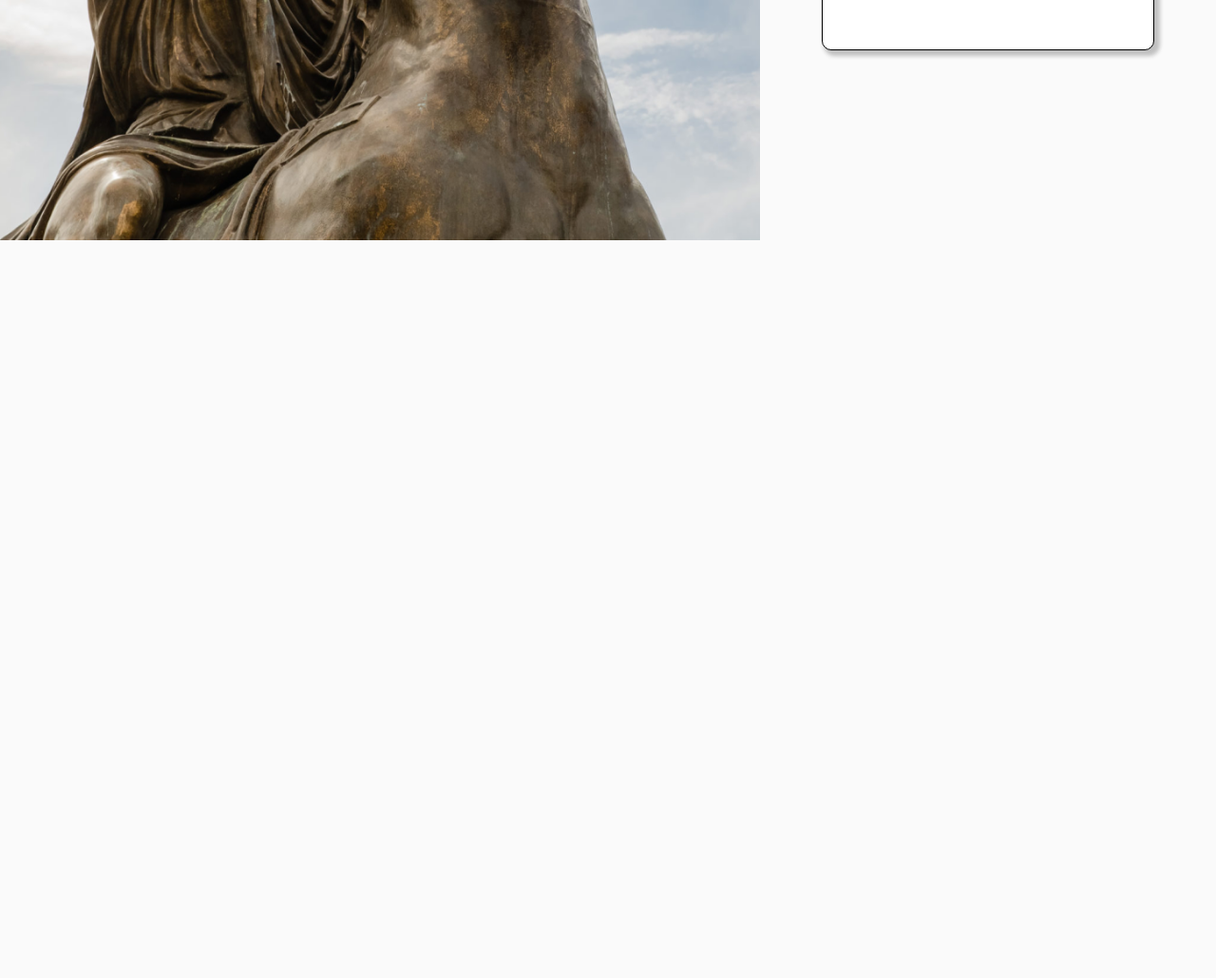
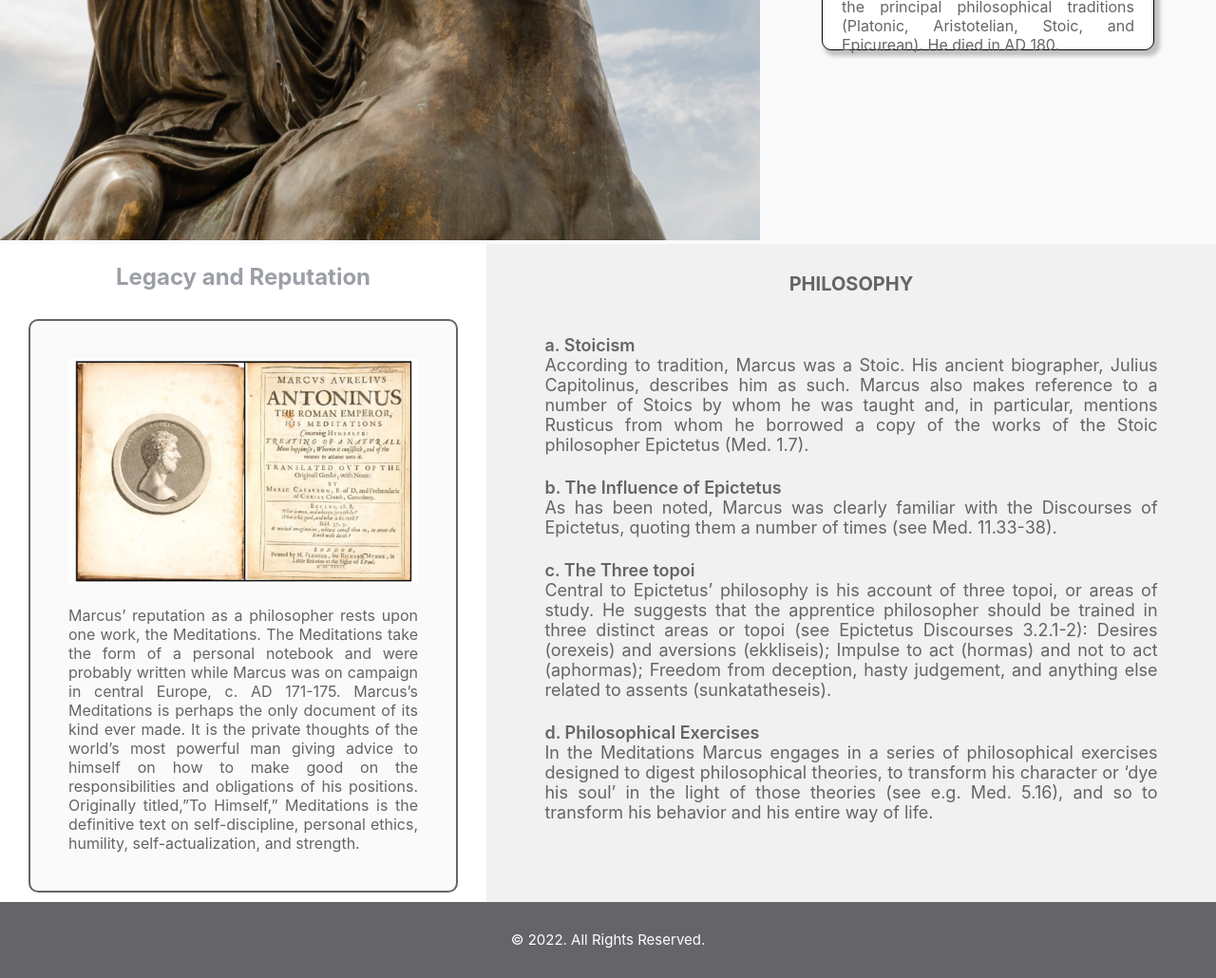
Before and after one commit to ellaiela/tribute-page, a plain HTML site: page index.html in a window 1280 px wide. Shown: the part 1564-2594 px from the top of the page at 95% size. Before the commit the page ends 1821 px from the top, so only its background shows below. Drawn offline with Linux system fonts and the light colour scheme.

Commit message:
updated legacy & reputation section

```diff
--- a/index.html
+++ b/index.html
@@ -41,21 +41,44 @@
         </div>
         <div class="empire-info">
           <h3>EMPIRE</h3>
-          <p>Marcus Aurelius was born in 121 C.E.. His early education was overseen by the Emperor Hadrian, and he was later adopted by the Emperor Antoninus Pius in 138 C.E.. After an initial education in rhetoric undertaken by Fronto, Marcus later abandoned it in favor of philosophy. Marcus became Emperor himself in AD 161, initially alongside Lucius Verus, becoming sole Emperor in AD 169. Continual attacks meant that much of his reign was spent on campaign, especially in central Europe. However, he did find time to establish four Chairs of Philosophy in Athens, one for each of the principal philosophical traditions (Platonic, Aristotelian, Stoic, and Epicurean). He died in AD 180.</p>
+          <p>Marcus Aurelius was born in 121 C.E.. His early education was overseen by the Emperor Hadrian, and he was later adopted by the Emperor Antoninus Pius in 138 C.E.. <br><br>After an initial education in rhetoric undertaken by Fronto, Marcus later abandoned it in favor of philosophy. Marcus became Emperor himself in AD 161, initially alongside Lucius Verus, becoming sole Emperor in AD 169. <br><br> Continual attacks meant that much of his reign was spent on campaign, especially in central Europe. However, he did find time to establish four Chairs of Philosophy in Athens, one for each of the principal philosophical traditions (Platonic, Aristotelian, Stoic, and Epicurean). He died in AD 180.</p>
         </div>
       </section>
 
       <section id="legacy">
+        <div class="famous-work">
+          <h2 class="legacy-title">Legacy and Reputation</h2>
+        <div class="legacy-left">
+          <div class="work">
+            <img src="media/work.png" alt="Marcus Aurelius' meditations book">
+            <p>Marcus’ reputation as a philosopher rests upon one work, the Meditations. The Meditations take the form of a personal notebook and were probably written while Marcus was on campaign in central Europe, c. AD 171-175. Marcus’s Meditations is perhaps the only document of its kind ever made. It is the private thoughts of the world’s most powerful man giving advice to himself on how to make good on the responsibilities and obligations of his positions. Originally titled,”To Himself,” Meditations is the definitive text on self-discipline, personal ethics, humility, self-actualization, and strength.</p>
+          </div>
+        </div>
+        </div>
 
+        <div class="philosophy">
+          <h4 class="philosophies">PHILOSOPHY</h4>
+          <p><span>a. Stoicism</span><br>
+According to tradition, Marcus was a Stoic. His ancient biographer, Julius Capitolinus, describes him as such. Marcus also makes reference to a number of Stoics by whom he was taught and, in particular, mentions Rusticus from whom he borrowed a copy of the works of the Stoic philosopher Epictetus (Med. 1.7). </p>
+
+        <p><span>b. The Influence of Epictetus</span><br>
+As has been noted, Marcus was clearly familiar with the Discourses of Epictetus, quoting them a number of times (see Med. 11.33-38).</p>
+
+        <p><span>c. The Three topoi</span><br>
+Central to Epictetus’ philosophy is his account of three topoi, or areas of study. He suggests that the apprentice philosopher should be trained in three distinct areas or topoi (see Epictetus Discourses 3.2.1-2):
+Desires (orexeis) and aversions (ekkliseis);
+Impulse to act (hormas) and not to act (aphormas);
+Freedom from deception, hasty judgement, and anything else related to assents (sunkatatheseis).
+
+        <p><span>d. Philosophical Exercises</span><br>
+In the Meditations Marcus engages in a series of philosophical exercises designed to digest philosophical theories, to transform his character or ‘dye his soul’ in the light of those theories (see e.g. Med. 5.16), and so to transform his behavior and his entire way of life.
+        </div>
       </section>
-
-
     </main>
 
-
-
-
-
+    <footer>
+      <p>&copy; 2022. All Rights Reserved.</p>
+    </footer>
 
   <script src="script.js"></script>
 </body>
--- a/style.css
+++ b/style.css
@@ -104,3 +104,72 @@ h3 {
   margin: 20px auto;
   text-align: center;
 }
+
+#legacy {
+  background-color: white;
+  display: flex;
+}
+
+ .legacy-title {
+  display: inline-block;
+  color: #9C9FA6;
+  margin: 20px auto;
+}
+
+.famous-work {
+    width: 40%;
+    text-align: center;
+}
+
+.legacy-left {
+  margin: 10px 30px;
+  padding: 20px;
+  background-color: #fafafa;
+  color: #656569;
+  border: 2px solid #656569;
+  border-radius: 10px;
+}
+
+.work {
+  padding: 20px;
+  text-align: justify;
+}
+
+.work p {
+  padding-top: 20px;
+}
+
+.philosophy {
+  width: 60%;
+  background-color: #F1F1F1;
+  text-align: center;
+}
+
+.philosophies {
+  color: #656569;
+  margin: 30px auto;
+  font-size: 20px;
+}
+
+h4 ~ p {
+  text-align: justify;
+  padding: 12px 8%;
+  color: #656569;
+  font-size: 18px;
+}
+span {
+  font-weight: 600;
+}
+
+footer {
+  height: 10%;
+  background-color:  #656569;
+  color: white;
+  text-align: center;
+  font-size: 15px;
+  overflow: hidden;
+}
+
+footer p {
+  padding: 30px 0;
+}
```
Also changed, not shown: media/work.png (added).
